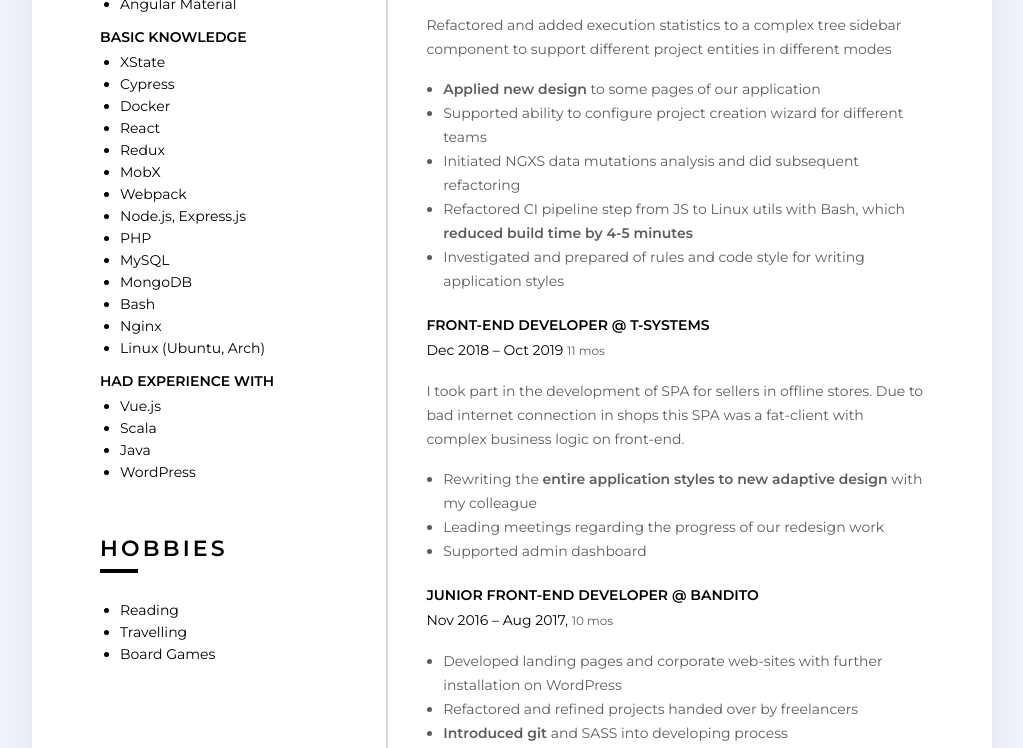
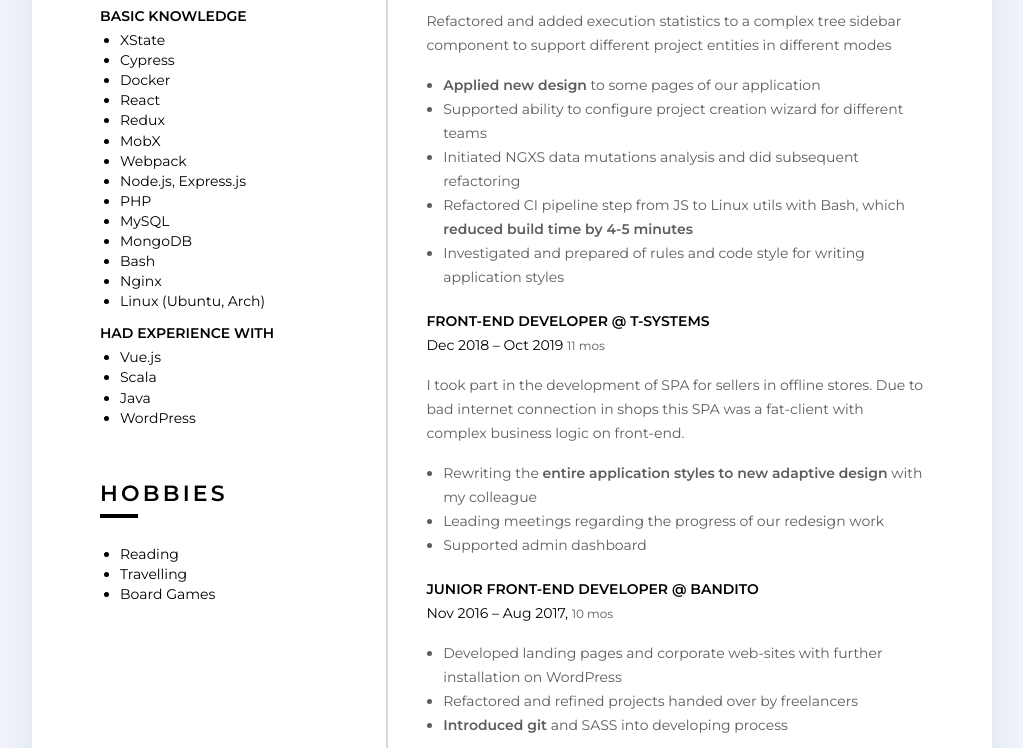
Before and after one commit to crossdot/crossdot.github.io, a plain HTML site: page index.html in a window 1280 px wide. Shown: the part 1340-2088 px from the top of the page, without its empty margins (128-1151 px from the left). Drawn offline with nearby package versions, Linux system fonts and the light colour scheme.

Commit message:
normalize

```diff
--- a/index.html
+++ b/index.html
@@ -22,6 +22,7 @@
     <link rel="stylesheet" href="https://cdnjs.cloudflare.com/ajax/libs/font-awesome/6.0.0/css/all.min.css" />
     <link rel="stylesheet" href="https://fonts.googleapis.com/css?family=Montserrat:300,400,600&display=swap" />
     <!-- Main -->
+    <link rel="stylesheet" href="https://cdnjs.cloudflare.com/ajax/libs/normalize/8.0.1/normalize.min.css" />
     <link rel="stylesheet" href="./css/main.css" />
 </head>
 
```
